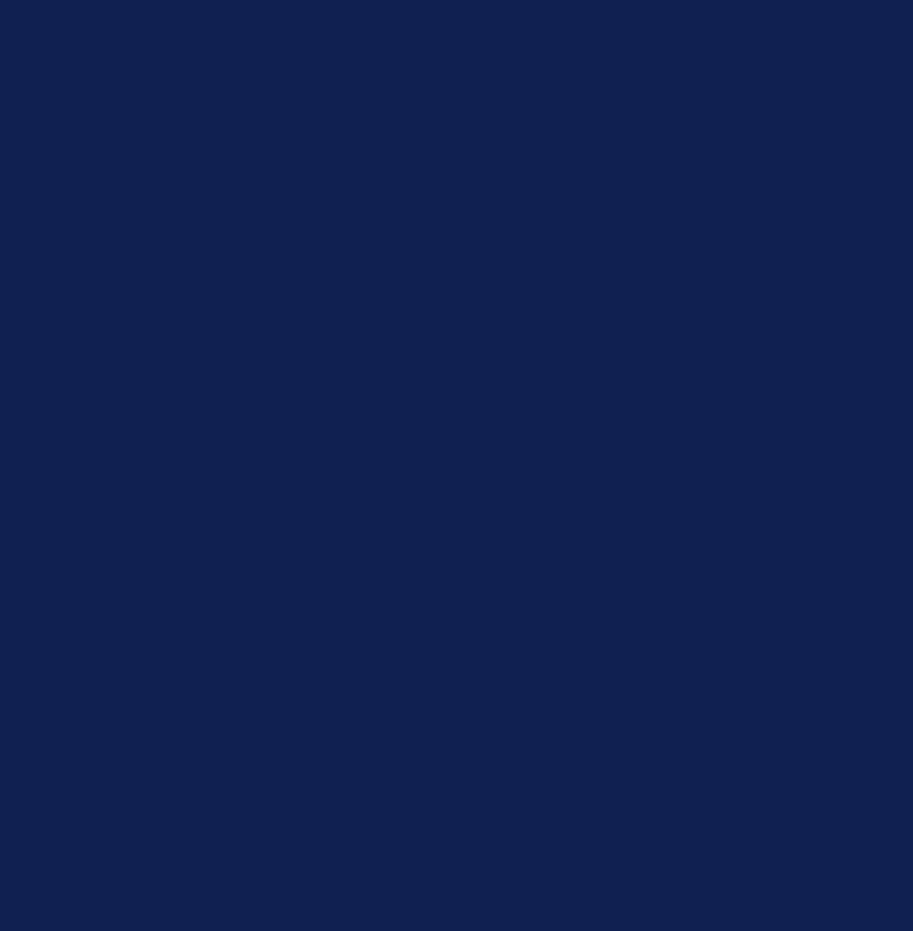
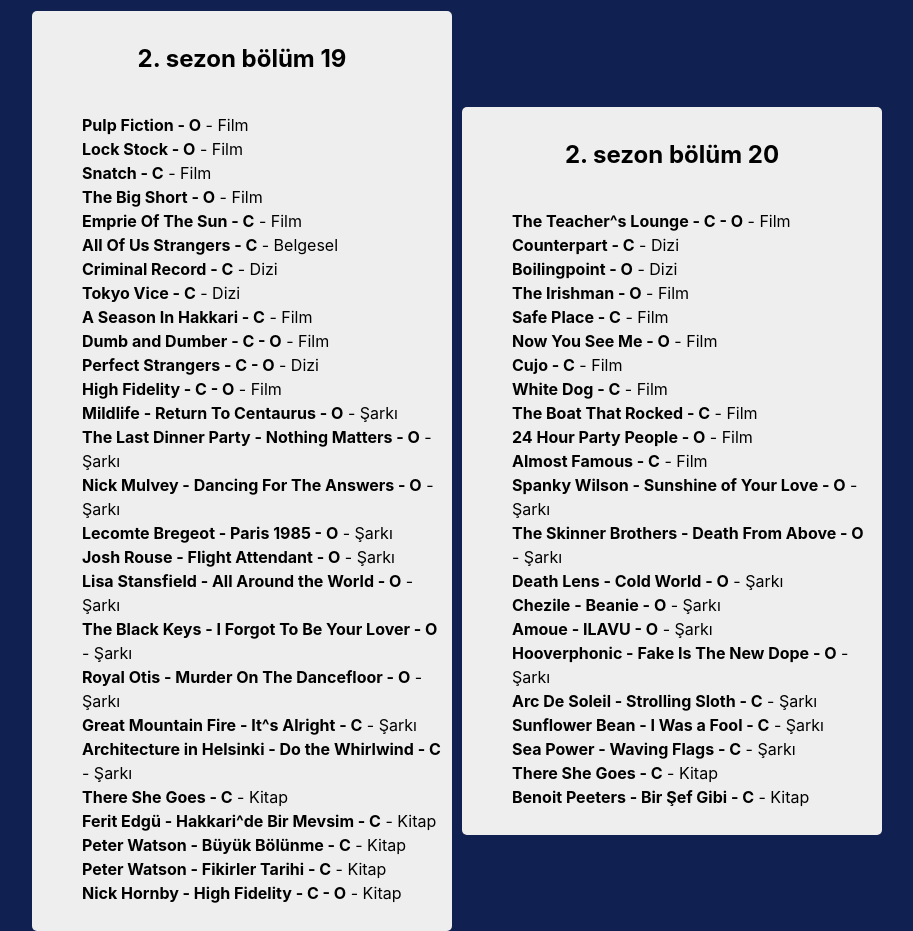
Before and after one commit to firatbicimli/CokiyidirCokseverim, a React (Vite) app: page / in a window 1280 px wide. Shown: the part 7000-7931 px from the top of the page, without its empty margins (183-1096 px from the left). Before the commit the page ends 6991 px from the top, so only its background shows below. Built offline with nearby package versions, Linux system fonts and the light colour scheme; no server answers.

Commit message:
new episodes

```diff
--- a/movieList.js
+++ b/movieList.js
@@ -479,6 +479,67 @@
       { id: 372, title: 'John Grant - I Want To Go To Marz  - C', category: 'Şarkı' },
     ],
   },
+  {
+    id: 1,
+    title: "2. sezon bölüm 19",
+    episodes: [
+      { id: 373, title: 'Pulp Fiction - O', category: 'Film' },
+      { id: 374, title: 'Lock Stock - O', category: 'Film'},
+      { id: 375, title: 'Snatch - C', category: 'Film' },
+      { id: 376, title: 'The Big Short - O', category: 'Film' },
+      { id: 377, title: 'Emprie Of The Sun - C', category: 'Film' },
+      { id: 378, title: 'All Of Us Strangers - C', category: 'Belgesel' },
+      { id: 379, title: 'Criminal Record - C', category: 'Dizi' },
+      { id: 380, title: 'Tokyo Vice - C', category: 'Dizi' },
+      { id: 381, title: 'A Season In Hakkari - C', category: 'Film' },
+      { id: 382, title: 'Dumb and Dumber - C - O', category: 'Film' },
+      { id: 383, title: 'Perfect Strangers - C - O', category: 'Dizi' },
+      { id: 384, title: 'High Fidelity - C - O', category: 'Film' },
+      { id: 386, title: 'Mildlife - Return To Centaurus - O', category: 'Şarkı' },
+      { id: 387, title: 'The Last Dinner Party - Nothing Matters - O', category: 'Şarkı' },
+      { id: 388, title: 'Nick Mulvey - Dancing For The Answers - O', category: 'Şarkı' },
+      { id: 389, title: 'Lecomte Bregeot - Paris 1985 - O', category: 'Şarkı' },
+      { id: 390, title: 'Josh Rouse - Flight Attendant - O', category: 'Şarkı' },
+      { id: 391, title: 'Lisa Stansfield - All Around the World - O', category: 'Şarkı' },
+      { id: 392, title: 'The Black Keys - I Forgot To Be Your Lover - O', category: 'Şarkı' },
+      { id: 393, title: 'Royal Otis - Murder On The Dancefloor - O', category: 'Şarkı' },
+      { id: 394, title: 'Great Mountain Fire - It^s Alright - C', category: 'Şarkı' },
+      { id: 394, title: 'Architecture in Helsinki - Do the Whirlwind - C', category: 'Şarkı' },
+      { id: 395, title: 'There She Goes - C', category: 'Kitap' },
+      { id: 396, title: 'Ferit Edgü - Hakkari^de Bir Mevsim - C', category: 'Kitap' },
+      { id: 397, title: 'Peter Watson - Büyük Bölünme - C', category: 'Kitap' },
+      { id: 398, title: 'Peter Watson - Fikirler Tarihi - C', category: 'Kitap' },
+      { id: 399, title: 'Nick Hornby - High Fidelity - C - O', category: 'Kitap' },
+    ],
+  },
+  {
+    id: 1,
+    title: "2. sezon bölüm 20",
+    episodes: [
+      { id: 400, title: 'The Teacher^s Lounge - C - O', category: 'Film' },
+      { id: 401, title: 'Counterpart - C', category: 'Dizi'},
+      { id: 402, title: 'Boilingpoint - O', category: 'Dizi' },
+      { id: 403, title: 'The Irishman - O', category: 'Film' },
+      { id: 404, title: 'Safe Place - C', category: 'Film' },
+      { id: 405, title: 'Now You See Me - O', category: 'Film' },
+      { id: 406, title: 'Cujo - C', category: 'Film' },
+      { id: 407, title: 'White Dog - C', category: 'Film' },
+      { id: 408, title: 'The Boat That Rocked - C', category: 'Film' },
+      { id: 409, title: '24 Hour Party People - O', category: 'Film' },
+      { id: 410, title: 'Almost Famous - C', category: 'Film' },
+      { id: 412, title: 'Spanky Wilson - Sunshine of Your Love - O', category: 'Şarkı' },
+      { id: 413, title: 'The Skinner Brothers - Death From Above - O', category: 'Şarkı' },
+      { id: 414, title: 'Death Lens - Cold World - O', category: 'Şarkı' },
+      { id: 415, title: 'Chezile - Beanie - O', category: 'Şarkı' },
+      { id: 416, title: 'Amoue - ILAVU - O', category: 'Şarkı' },
+      { id: 417, title: 'Hooverphonic - Fake Is The New Dope - O', category: 'Şarkı' },
+      { id: 418, title: 'Arc De Soleil - Strolling Sloth - C', category: 'Şarkı' },
+      { id: 419, title: 'Sunflower Bean - I Was a Fool - C', category: 'Şarkı' },
+      { id: 420, title: 'Sea Power - Waving Flags - C', category: 'Şarkı' },
+      { id: 422, title: 'There She Goes - C', category: 'Kitap' },
+      { id: 423, title: 'Benoit Peeters - Bir Şef Gibi - C', category: 'Kitap' },
+    ],
+  },
 ];
 
 export default movie;
```
